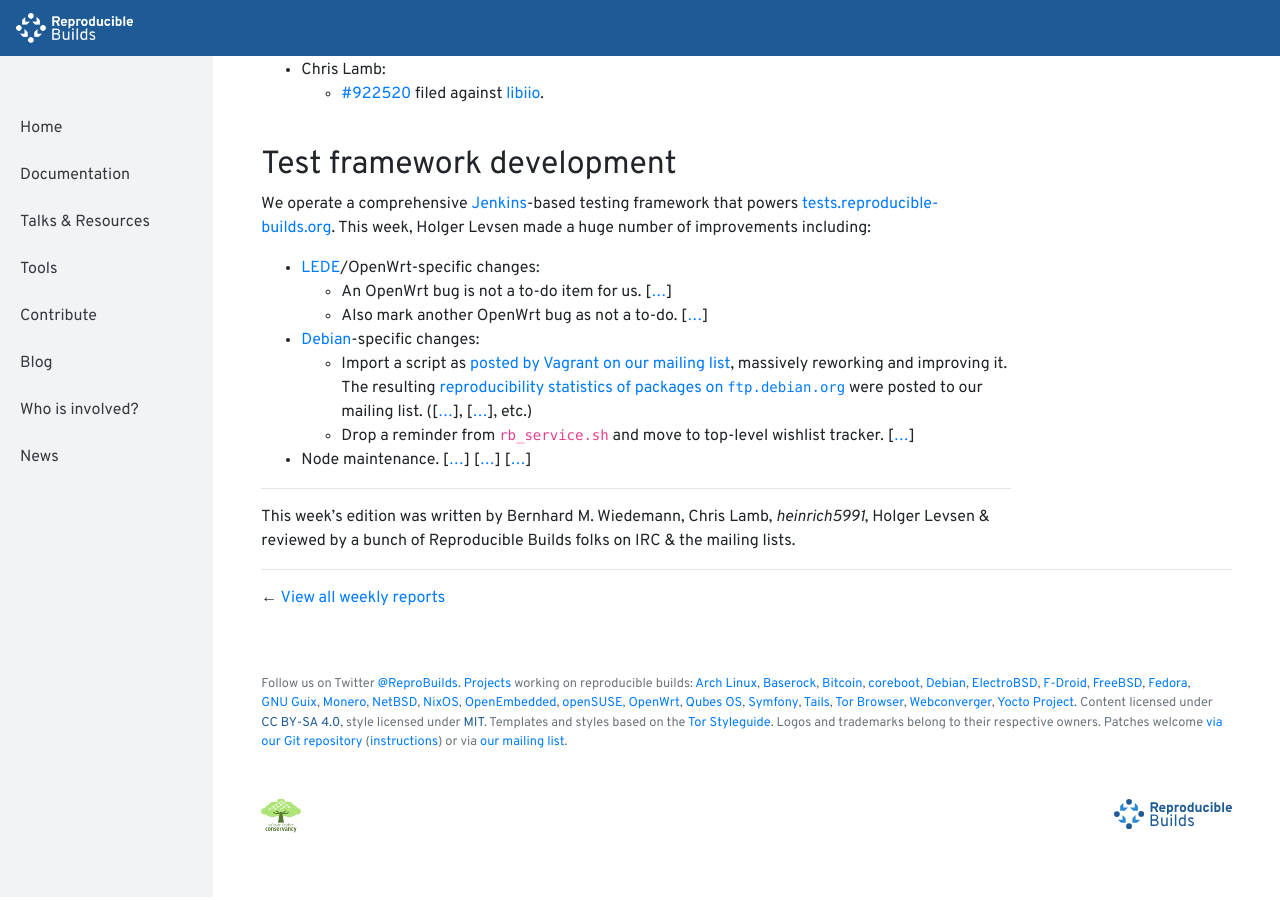
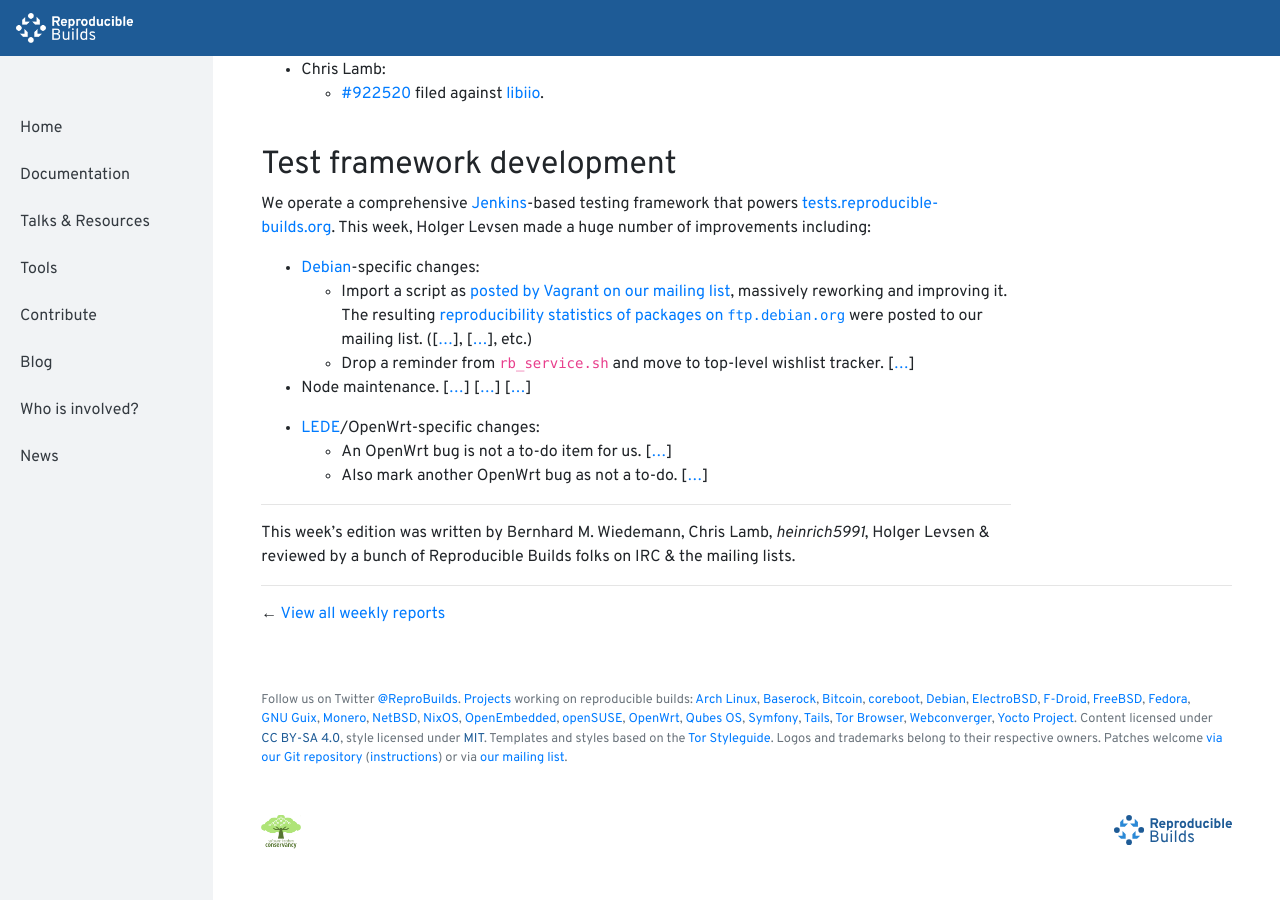
Before and after one commit to prototypefund/reproducible-website, a Jekyll site: the page built from _blog/posts/200.md, in a window 1280 px wide and 900 px high, scrolled down 2012 px. Built offline with Jekyll 4.4.1, drawn with Linux system fonts in a browser that asks for light colours.

Commit message:
200: move more relevant stuff up
Signed-off-by: Holger Levsen <holger@layer-acht.org>

```diff
--- a/_blog/posts/200.md
+++ b/_blog/posts/200.md
@@ -61,16 +61,16 @@
 
 We operate a comprehensive [Jenkins](https://jenkins.io/)-based testing framework that powers [tests.reproducible-builds.org](https://tests.reproducible-builds.org). This week, Holger Levsen made a huge number of improvements including:
 
-* [LEDE](https://en.wikipedia.org/wiki/LEDE)/OpenWrt-specific changes:
-    * An OpenWrt bug is not a to-do item for us. [[...](https://salsa.debian.org/qa/jenkins.debian.net/commit/bf60e03c)]
-    * Also mark another OpenWrt bug as not a to-do. [[...](https://salsa.debian.org/qa/jenkins.debian.net/commit/e8185c91)]
-
 * [Debian](https://www.debian.org/)-specific changes:
     * Import a script as [posted by Vagrant on our mailing list](https://lists.reproducible-builds.org/pipermail/rb-general/2018-October/001239.html), massively reworking and improving it. The resulting [reproducibility statistics of packages on `ftp.debian.org`](https://lists.reproducible-builds.org/pipermail/rb-general/2019-February/001453.html) were posted to our mailing list. ([[...](https://salsa.debian.org/qa/jenkins.debian.net/commit/47156c7d)], [[...](https://salsa.debian.org/qa/jenkins.debian.net/commit/99940ded)], etc.)
     * Drop a reminder from `rb_service.sh` and move to top-level wishlist tracker. [[...](https://salsa.debian.org/qa/jenkins.debian.net/commit/f398afcb)]
 
 * Node maintenance. [[...](https://salsa.debian.org/qa/jenkins.debian.net/commit/0aab2ac0)] [[...](https://salsa.debian.org/qa/jenkins.debian.net/commit/541a8f20)] [[...](https://salsa.debian.org/qa/jenkins.debian.net/commit/fe0fd165)]
 
+* [LEDE](https://en.wikipedia.org/wiki/LEDE)/OpenWrt-specific changes:
+    * An OpenWrt bug is not a to-do item for us. [[...](https://salsa.debian.org/qa/jenkins.debian.net/commit/bf60e03c)]
+    * Also mark another OpenWrt bug as not a to-do. [[...](https://salsa.debian.org/qa/jenkins.debian.net/commit/e8185c91)]
+
 
 ---
 
```
